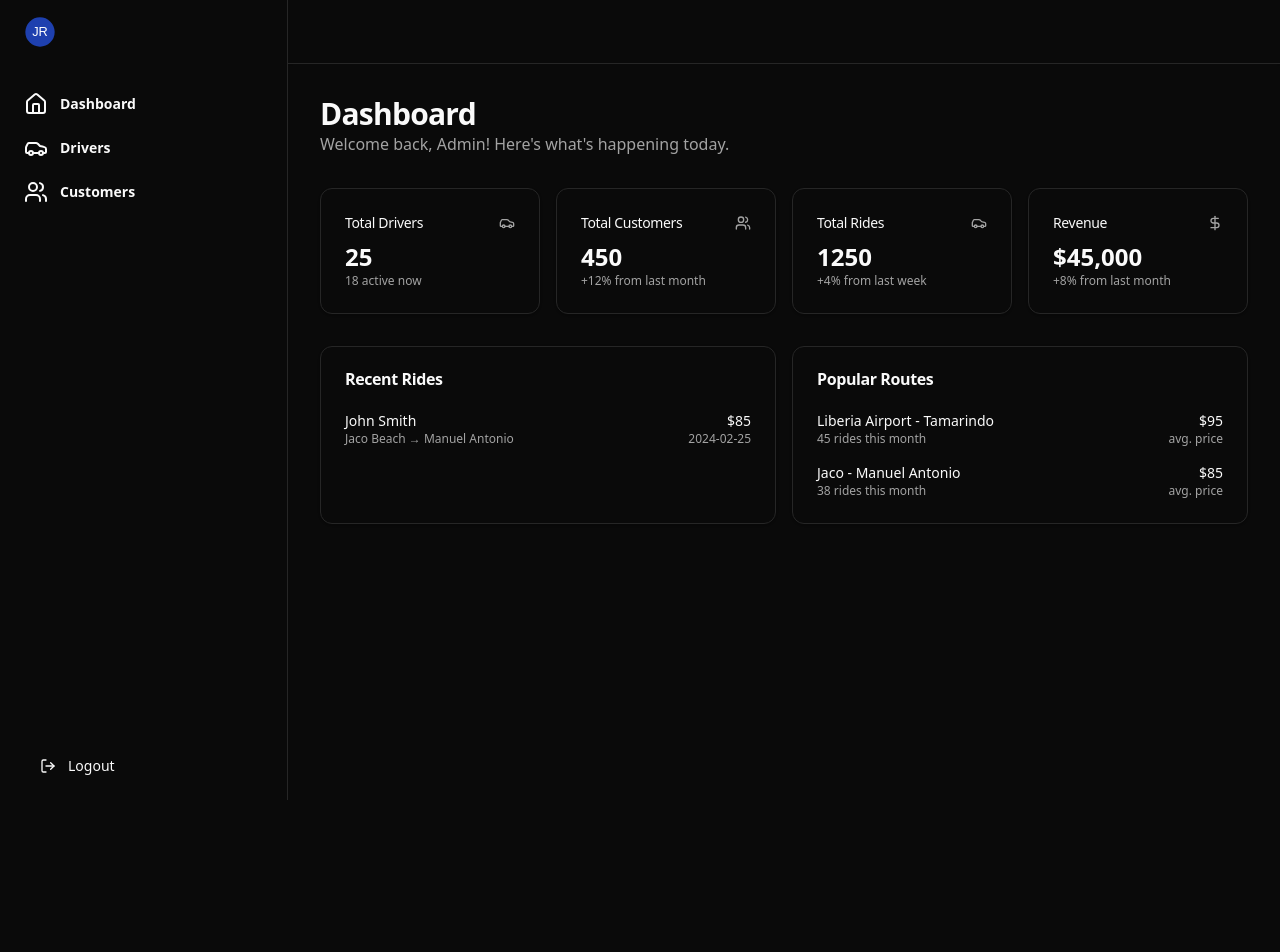
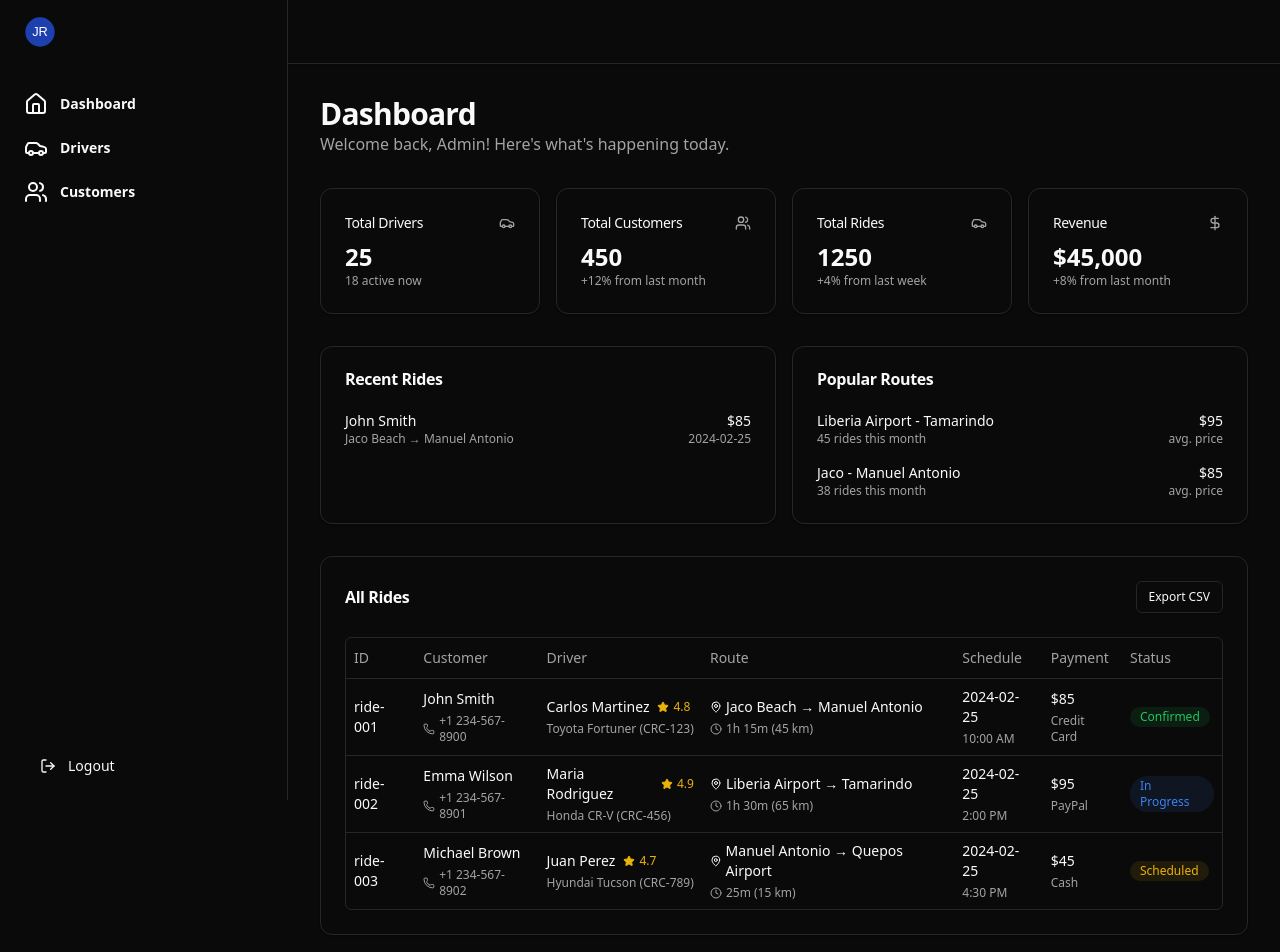
Before and after one commit to Zaheeroo/riderapp, a Next.js app: page /admin in a window 1280 px wide. Shown: the top 952 px of the page. Before the commit the page ends 800 px from the top, so only its background shows below. Built offline with nearby package versions, Linux system fonts and the light colour scheme.

Commit message:
Add detailed rides table to admin dashboard

```diff
--- a/src/app/admin/page.tsx
+++ b/src/app/admin/page.tsx
@@ -1,7 +1,16 @@
 import DashboardLayout from "@/components/dashboard/DashboardLayout";
+import { Button } from "@/components/ui/button";
 import { Card, CardContent, CardHeader, CardTitle } from "@/components/ui/card";
 import { dummyAdminStats } from "@/data/dummy";
-import { Car, DollarSign, Users } from "lucide-react";
+import { Car, Clock, DollarSign, MapPin, Phone, Star, Users } from "lucide-react";
+import {
+  Table,
+  TableBody,
+  TableCell,
+  TableHead,
+  TableHeader,
+  TableRow,
+} from "@/components/ui/table";
 
 export default function AdminDashboard() {
   return (
@@ -71,7 +80,7 @@ export default function AdminDashboard() {
           </Card>
         </div>
 
-        {/* Recent Rides */}
+        {/* Recent Rides and Popular Routes */}
         <div className="grid gap-4 md:grid-cols-2">
           <Card>
             <CardHeader>
@@ -129,6 +138,99 @@ export default function AdminDashboard() {
             </CardContent>
           </Card>
         </div>
+
+        {/* Detailed Rides Table */}
+        <Card>
+          <CardHeader>
+            <div className="flex items-center justify-between">
+              <CardTitle>All Rides</CardTitle>
+              <Button variant="outline" size="sm">
+                Export CSV
+              </Button>
+            </div>
+          </CardHeader>
+          <CardContent>
+            <div className="rounded-md border">
+              <Table>
+                <TableHeader>
+                  <TableRow>
+                    <TableHead>ID</TableHead>
+                    <TableHead>Customer</TableHead>
+                    <TableHead>Driver</TableHead>
+                    <TableHead>Route</TableHead>
+                    <TableHead>Schedule</TableHead>
+                    <TableHead>Payment</TableHead>
+                    <TableHead>Status</TableHead>
+                  </TableRow>
+                </TableHeader>
+                <TableBody>
+                  {dummyAdminStats.allRides.map((ride) => (
+                    <TableRow key={ride.id}>
+                      <TableCell className="font-medium">{ride.id}</TableCell>
+                      <TableCell>
+                        <div className="space-y-1">
+                          <p className="font-medium">{ride.customer.name}</p>
+                          <div className="flex items-center text-xs text-muted-foreground">
+                            <Phone className="mr-1 h-3 w-3" />
+                            {ride.customer.phone}
+                          </div>
+                        </div>
+                      </TableCell>
+                      <TableCell>
+                        <div className="space-y-1">
+                          <div className="flex items-center">
+                            <span className="font-medium">{ride.driver.name}</span>
+                            <div className="ml-2 flex items-center text-yellow-500">
+                              <Star className="h-3 w-3 fill-current" />
+                              <span className="ml-1 text-xs">{ride.driver.rating}</span>
+                            </div>
+                          </div>
+                          <p className="text-xs text-muted-foreground">{ride.driver.vehicle}</p>
+                        </div>
+                      </TableCell>
+                      <TableCell>
+                        <div className="space-y-1">
+                          <div className="flex items-center text-sm">
+                            <MapPin className="mr-1 h-3 w-3" />
+                            {ride.ride.from} → {ride.ride.to}
+                          </div>
+                          <div className="flex items-center text-xs text-muted-foreground">
+                            <Clock className="mr-1 h-3 w-3" />
+                            {ride.ride.duration} ({ride.ride.distance})
+                          </div>
+                        </div>
+                      </TableCell>
+                      <TableCell>
+                        <div className="space-y-1">
+                          <p className="font-medium">{ride.schedule.date}</p>
+                          <p className="text-xs text-muted-foreground">{ride.schedule.time}</p>
+                        </div>
+                      </TableCell>
+                      <TableCell>
+                        <div className="space-y-1">
+                          <p className="font-medium">${ride.payment.amount}</p>
+                          <p className="text-xs text-muted-foreground">{ride.payment.method}</p>
+                        </div>
+                      </TableCell>
+                      <TableCell>
+                        <div className={`inline-flex items-center rounded-full px-2.5 py-0.5 text-xs font-medium
+                          ${
+                            ride.schedule.status === "Confirmed"
+                              ? "bg-green-500/10 text-green-500"
+                              : ride.schedule.status === "In Progress"
+                              ? "bg-blue-500/10 text-blue-500"
+                              : "bg-yellow-500/10 text-yellow-500"
+                          }`}>
+                          {ride.schedule.status}
+                        </div>
+                      </TableCell>
+                    </TableRow>
+                  ))}
+                </TableBody>
+              </Table>
+            </div>
+          </CardContent>
+        </Card>
       </div>
     </DashboardLayout>
   );
--- /dev/null
+++ b/src/components/ui/table.tsx
@@ -0,0 +1,120 @@
+import * as React from "react"
+
+import { cn } from "@/lib/utils"
+
+const Table = React.forwardRef<
+  HTMLTableElement,
+  React.HTMLAttributes<HTMLTableElement>
+>(({ className, ...props }, ref) => (
+  <div className="relative w-full overflow-auto">
+    <table
+      ref={ref}
+      className={cn("w-full caption-bottom text-sm", className)}
+      {...props}
+    />
+  </div>
+))
+Table.displayName = "Table"
+
+const TableHeader = React.forwardRef<
+  HTMLTableSectionElement,
+  React.HTMLAttributes<HTMLTableSectionElement>
+>(({ className, ...props }, ref) => (
+  <thead ref={ref} className={cn("[&_tr]:border-b", className)} {...props} />
+))
+TableHeader.displayName = "TableHeader"
+
+const TableBody = React.forwardRef<
+  HTMLTableSectionElement,
+  React.HTMLAttributes<HTMLTableSectionElement>
+>(({ className, ...props }, ref) => (
+  <tbody
+    ref={ref}
+    className={cn("[&_tr:last-child]:border-0", className)}
+    {...props}
+  />
+))
+TableBody.displayName = "TableBody"
+
+const TableFooter = React.forwardRef<
+  HTMLTableSectionElement,
+  React.HTMLAttributes<HTMLTableSectionElement>
+>(({ className, ...props }, ref) => (
+  <tfoot
+    ref={ref}
+    className={cn(
+      "border-t bg-muted/50 font-medium [&>tr]:last:border-b-0",
+      className
+    )}
+    {...props}
+  />
+))
+TableFooter.displayName = "TableFooter"
+
+const TableRow = React.forwardRef<
+  HTMLTableRowElement,
+  React.HTMLAttributes<HTMLTableRowElement>
+>(({ className, ...props }, ref) => (
+  <tr
+    ref={ref}
+    className={cn(
+      "border-b transition-colors hover:bg-muted/50 data-[state=selected]:bg-muted",
+      className
+    )}
+    {...props}
+  />
+))
+TableRow.displayName = "TableRow"
+
+const TableHead = React.forwardRef<
+  HTMLTableCellElement,
+  React.ThHTMLAttributes<HTMLTableCellElement>
+>(({ className, ...props }, ref) => (
+  <th
+    ref={ref}
+    className={cn(
+      "h-10 px-2 text-left align-middle font-medium text-muted-foreground [&:has([role=checkbox])]:pr-0 [&>[role=checkbox]]:translate-y-[2px]",
+      className
+    )}
+    {...props}
+  />
+))
+TableHead.displayName = "TableHead"
+
+const TableCell = React.forwardRef<
+  HTMLTableCellElement,
+  React.TdHTMLAttributes<HTMLTableCellElement>
+>(({ className, ...props }, ref) => (
+  <td
+    ref={ref}
+    className={cn(
+      "p-2 align-middle [&:has([role=checkbox])]:pr-0 [&>[role=checkbox]]:translate-y-[2px]",
+      className
+    )}
+    {...props}
+  />
+))
+TableCell.displayName = "TableCell"
+
+const TableCaption = React.forwardRef<
+  HTMLTableCaptionElement,
+  React.HTMLAttributes<HTMLTableCaptionElement>
+>(({ className, ...props }, ref) => (
+  <caption
+    ref={ref}
+    className={cn("mt-4 text-sm text-muted-foreground", className)}
+    {...props}
+  />
+))
+TableCaption.displayName = "TableCaption"
+
+export {
+  Table,
+  TableHeader,
+  TableBody,
+  TableFooter,
+  TableHead,
+  TableRow,
+  TableCell,
+  TableCaption,
+}
--- a/src/data/dummy.ts
+++ b/src/data/dummy.ts
@@ -97,5 +97,94 @@ export const dummyAdminStats = {
       rides: 38,
       avgPrice: 85.00
     }
+  ],
+  allRides: [
+    {
+      id: "ride-001",
+      customer: {
+        name: "John Smith",
+        email: "john@example.com",
+        phone: "+1 234-567-8900"
+      },
+      driver: {
+        name: "Carlos Martinez",
+        rating: 4.8,
+        vehicle: "Toyota Fortuner (CRC-123)"
+      },
+      ride: {
+        from: "Jaco Beach",
+        to: "Manuel Antonio",
+        distance: "45 km",
+        duration: "1h 15m"
+      },
+      payment: {
+        amount: 85.00,
+        method: "Credit Card",
+        status: "Paid"
+      },
+      schedule: {
+        date: "2024-02-25",
+        time: "10:00 AM",
+        status: "Confirmed"
+      }
+    },
+    {
+      id: "ride-002",
+      customer: {
+        name: "Emma Wilson",
+        email: "emma@example.com",
+        phone: "+1 234-567-8901"
+      },
+      driver: {
+        name: "Maria Rodriguez",
+        rating: 4.9,
+        vehicle: "Honda CR-V (CRC-456)"
+      },
+      ride: {
+        from: "Liberia Airport",
+        to: "Tamarindo",
+        distance: "65 km",
+        duration: "1h 30m"
+      },
+      payment: {
+        amount: 95.00,
+        method: "PayPal",
+        status: "Paid"
+      },
+      schedule: {
+        date: "2024-02-25",
+        time: "2:00 PM",
+        status: "In Progress"
+      }
+    },
+    {
+      id: "ride-003",
+      customer: {
+        name: "Michael Brown",
+        email: "michael@example.com",
+        phone: "+1 234-567-8902"
+      },
+      driver: {
+        name: "Juan Perez",
+        rating: 4.7,
+        vehicle: "Hyundai Tucson (CRC-789)"
+      },
+      ride: {
+        from: "Manuel Antonio",
+        to: "Quepos Airport",
+        distance: "15 km",
+        duration: "25m"
+      },
+      payment: {
+        amount: 45.00,
+        method: "Cash",
+        status: "Pending"
+      },
+      schedule: {
+        date: "2024-02-25",
+        time: "4:30 PM",
+        status: "Scheduled"
+      }
+    }
   ]
 };
```
